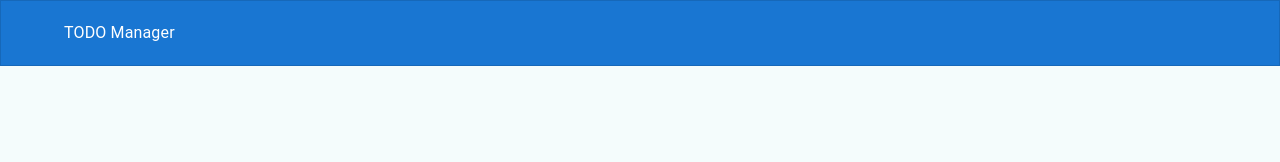
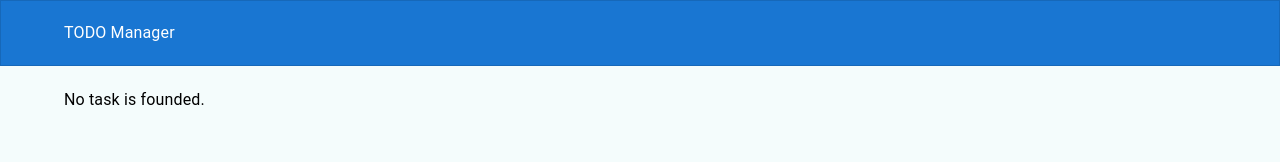
Before and after one commit to BlackIQ/react-redux-tutorial, a React (Create React App) app: page / in a window 1280 px wide. Shown: the top 162 px of the page. Built offline with nearby package versions, Linux system fonts and the light colour scheme.

Commit message:
Add Mosanry

```diff
--- a/src/App.js
+++ b/src/App.js
@@ -5,6 +5,7 @@ import {
 } from "react-redux";
 
 import {
+    colors as Colors,
     Typography,
     Container,
     Grid,
@@ -15,7 +16,12 @@ import {
     Card,
     CardContent,
     CardHeader,
+    Avatar,
 } from "@mui/material";
+
+import {
+    Masonry
+} from "@mui/lab";
 
 import {
     Add
@@ -37,7 +43,7 @@ function App() {
     };
 
     return (
-        <Container>
+        <Box>
             <AppBar
                 variant="outlined"
             >
@@ -51,18 +57,17 @@ function App() {
             </AppBar>
             <Toolbar />
 
-            <Box
+            <Container
                 sx={{
-                    paddingTop: "2rem",
+                    paddingTop: "1rem",
                 }}
             >
                 {
-                    todos
+                    todos.length !== 0
                     ?
-                        <Grid
-                            columns={{ xs: 6, md: 12 }}
-                            spacing={3}
-                            container
+                        <Masonry
+                            spacing={2}
+                            columns={{ xs: 1, sm: 2, md: 3 }}
                         >
                             {
                                 todos.map((todo) => {
@@ -72,9 +77,14 @@ function App() {
                                             md={4}
                                             item
                                         >
-                                            <Card>
+                                            <Card
+                                                variant="outlined"
+                                            >
                                                 <CardHeader
                                                     title={todo.name}
+                                                    avatar={
+                                                        <Avatar sx={{ bgcolor: Colors.blue[500] }}>{todo.name[0]}</Avatar>
+                                                    }
                                                 />
                                                 <CardContent>
                                                     <Typography>{todo.details}</Typography>
@@ -84,11 +94,11 @@ function App() {
                                     )
                                 })
                             }
-                        </Grid>
+                        </Masonry>
                     :
                         <Typography>No task is founded.</Typography>
                 }
-            </Box>
+            </Container>
 
             <Fab
                 color="primary"
@@ -106,7 +116,7 @@ function App() {
                 open={open}
                 onClose={handleClose}
             />
-        </Container>
+        </Box>
     );
 }
 
```
